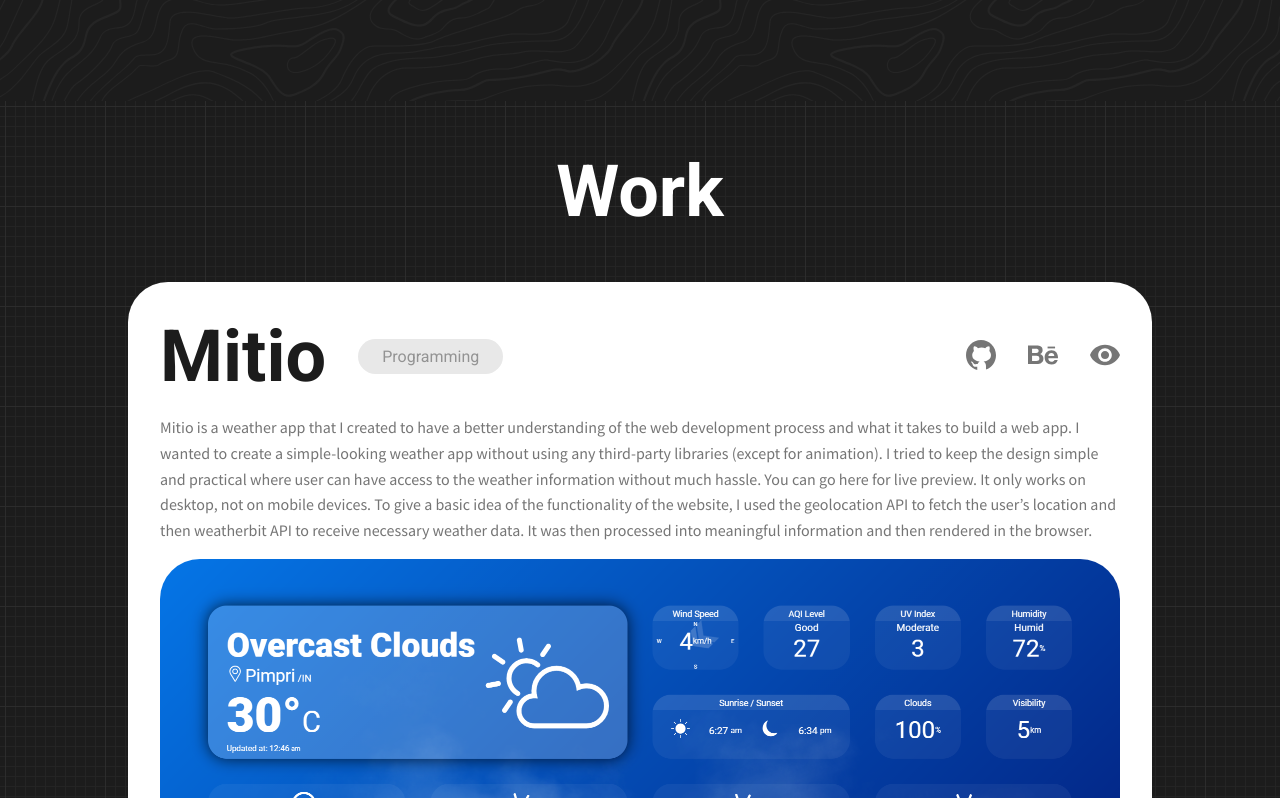
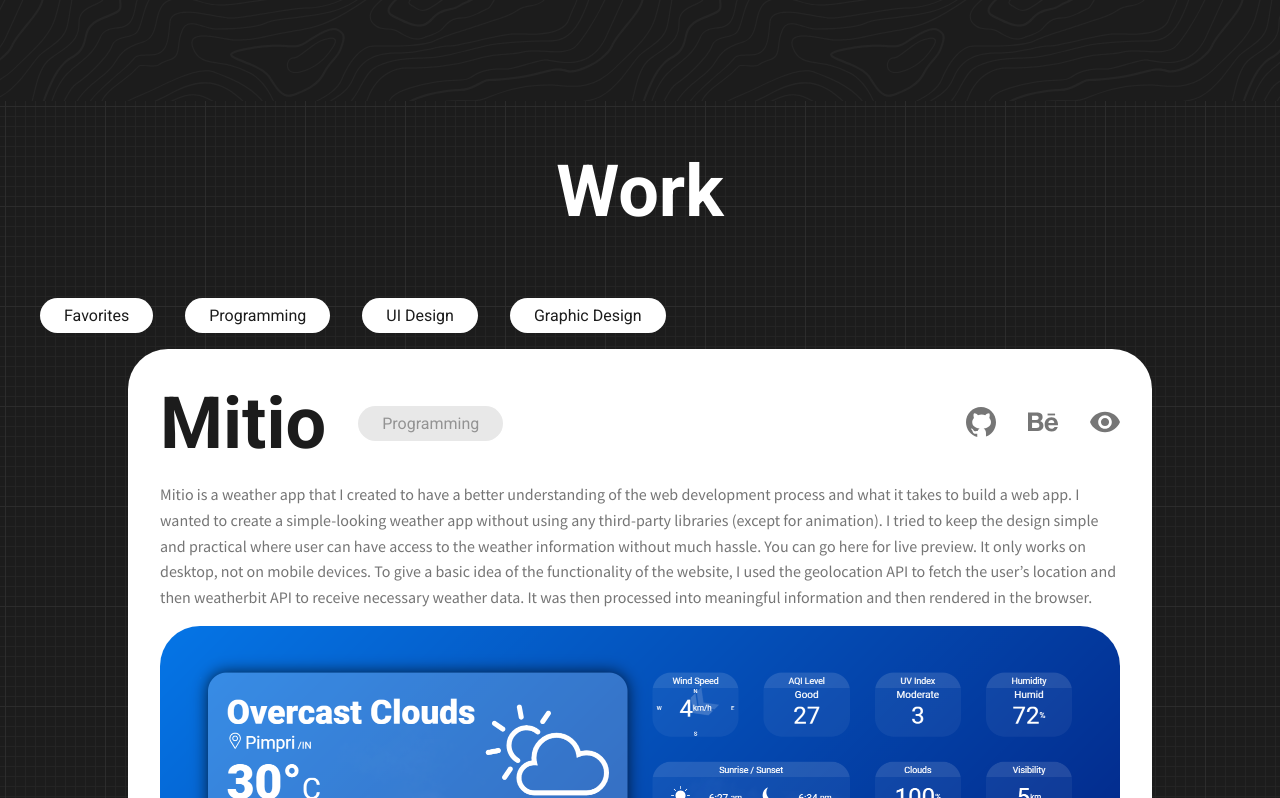
Before and after one commit to ayushman-git/portfolio, a Vue app: page / in a window 1280 px wide. Shown: the part 1499-2297 px from the top of the page. Built offline with nearby package versions, Linux system fonts and the light colour scheme.

Commit message:
added critera selection component

```diff
--- /dev/null
+++ b/src/components/FilterTags.vue
@@ -0,0 +1,46 @@
+<template>
+  <div @click="$emit('clicked', type)" :class="state ? 'type-meta-active' : 'type-meta'">{{ type }}</div>
+</template>
+
+<script>
+export default {
+  name: "FilterTags",
+  props: {
+    type: {
+      type: String,
+      required: true
+    },
+    state: {
+      type: Boolean,
+      required: false,
+      default: false
+    }
+  }
+}
+</script>
+
+<style scoped>
+.type-meta {
+  cursor: pointer;
+  margin-right: 2em;
+  border-radius: 30px;
+  background-color: #ffffff;
+  padding: 0.5em 1.5em;
+  color: #1c1c1c;
+  transition: all 0.2s ease-in;
+}
+
+.type-meta:hover {
+  background-color: #59FF9C;
+
+}
+
+.type-meta-active {
+  cursor: pointer;
+  margin-right: 2em;
+  border-radius: 30px;
+  background-color: #59FF9C;
+  padding: 0.5em 1.5em;
+  color: #1c1c1c;
+}
+</style>
--- a/src/section/Work.vue
+++ b/src/section/Work.vue
@@ -1,21 +1,39 @@
 <template>
-  <div>
+  <div class="work-container">
     <h1>Work</h1>
+    <ul class="criteria-list">
+      <li v-for="item in criteria" :key="item">
+        <FilterTags v-on:clicked="criteriaSeletion" :type="item" />
+      </li>
+    </ul>
     <ProjectModule class="module" />
   </div>
 </template>
 
 <script>
 import ProjectModule from "../components/ProjectModule";
+import FilterTags from "../components/FilterTags";
 export default {
   name: "Work",
   components: {
-    ProjectModule
+    ProjectModule,
+    FilterTags
+  },
+  data() {
+    return {
+      selectedType: "",
+      criteria: ["Favorites", "Programming", "UI Design", "Graphic Design"]
+    };
+  },
+  methods: {
+    criteriaSeletion(type) {
+      this.selectedType = type;
+    }
   }
 };
 </script>
 <style scoped>
-div {
+.work-container {
   display: flex;
   flex-flow: column;
   align-items: center;
@@ -25,4 +43,11 @@ div {
 .module {
   margin-bottom: 10em;
 }
+
+.criteria-list {
+  display: flex;
+  justify-content: space-between;
+  list-style-type: none;
+  align-self: flex-start;
+}
 </style>
```
